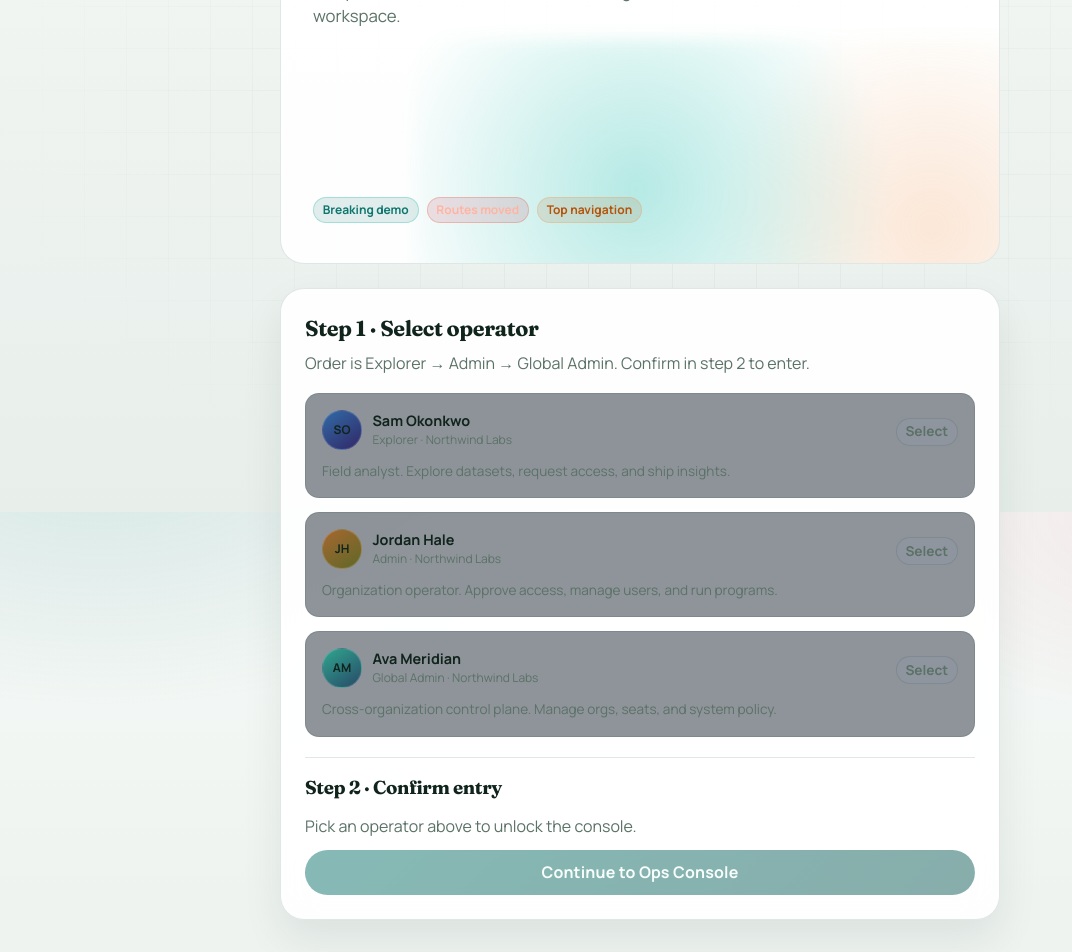
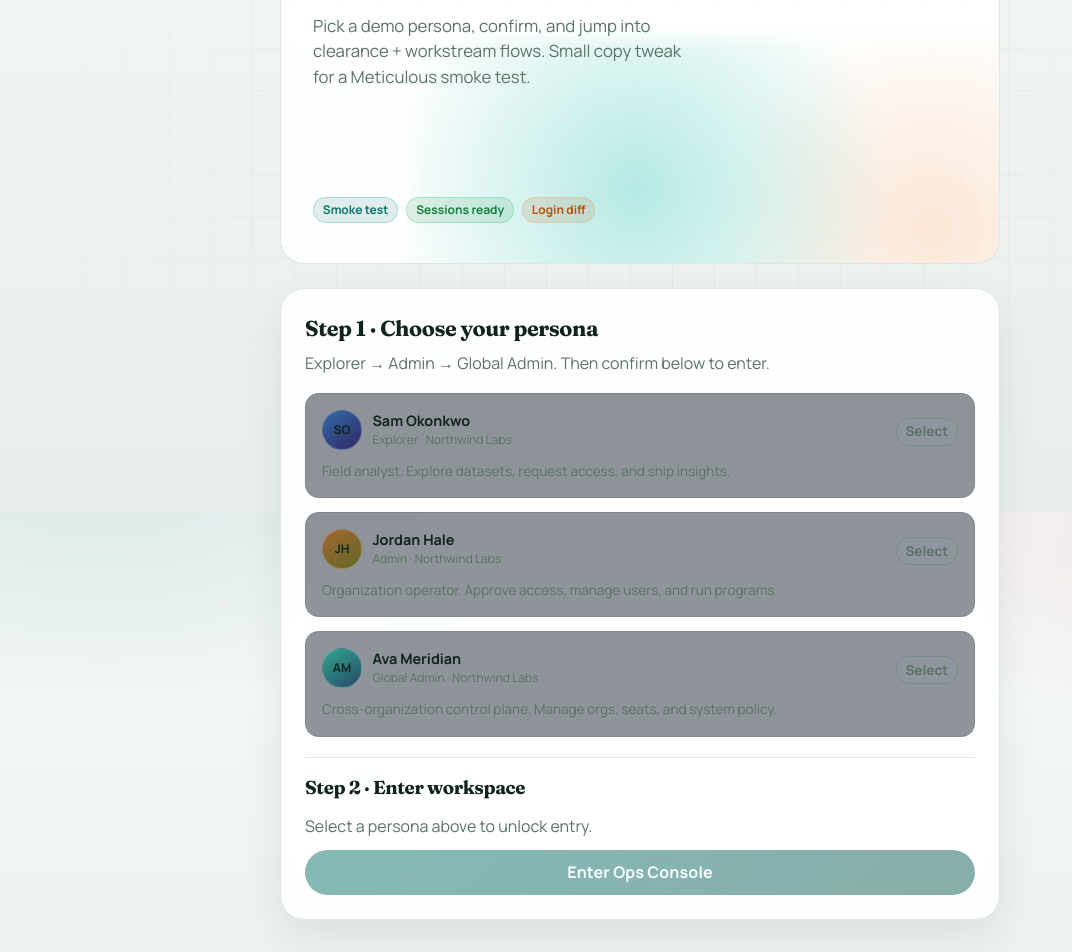
Before and after one commit to Meka88/PilotAI, a React (Vite) app: page /login in a window 1280 px wide. Shown: the part 288-1240 px from the top of the page, without its empty margins (0-1072 px from the left). Built offline with nearby package versions, Linux system fonts and the light colour scheme.

Commit message:
Tweak login copy for Meticulous smoke test
Small visible headline, badge, and CTA text changes on the login page
so recorded sessions can surface a clean visual diff.

Co-authored-by: Meerim <Meka88@users.noreply.github.com>

```diff
--- a/src/pages/LoginPage.tsx
+++ b/src/pages/LoginPage.tsx
@@ -26,25 +26,25 @@ export function LoginPage() {
         <section className="login-brand">
           <div>
             <div className="eyebrow">PilotAI Ops</div>
-            <h1>Sign into the Ops Console</h1>
+            <h1>Welcome back to Ops Console</h1>
             <p>
-              This release uses a two-step persona gate. Select an operator,
-              then confirm before entering the workspace.
+              Pick a demo persona, confirm, and jump into clearance + workstream
+              flows. Small copy tweak for a Meticulous smoke test.
             </p>
           </div>
           <div className="row" style={{ gap: "0.5rem", flexWrap: "wrap" }}>
-            <Badge tone="teal">Breaking demo</Badge>
-            <Badge tone="coral">Routes moved</Badge>
-            <Badge tone="amber">Top navigation</Badge>
+            <Badge tone="teal">Smoke test</Badge>
+            <Badge tone="ok">Sessions ready</Badge>
+            <Badge tone="amber">Login diff</Badge>
           </div>
         </section>
 
         <section className="login-panel">
           <h2 style={{ fontSize: "1.35rem", marginBottom: "0.35rem" }}>
-            Step 1 · Select operator
+            Step 1 · Choose your persona
           </h2>
           <p className="muted" style={{ marginBottom: "1.1rem" }}>
-            Order is Explorer → Admin → Global Admin. Confirm in step 2 to enter.
+            Explorer → Admin → Global Admin. Then confirm below to enter.
           </p>
           <div className="stack">
             {personas.map((user) => {
@@ -80,11 +80,11 @@ export function LoginPage() {
           </div>
 
           <div className="login-confirm">
-            <h3>Step 2 · Confirm entry</h3>
+            <h3>Step 2 · Enter workspace</h3>
             <p className="muted">
               {selected
-                ? `Continue as ${selected.name} (${roleLabels[selected.role]}).`
-                : "Pick an operator above to unlock the console."}
+                ? `Ready to enter as ${selected.name} (${roleLabels[selected.role]}).`
+                : "Select a persona above to unlock entry."}
             </p>
             <button
               className="btn"
@@ -96,7 +96,7 @@ export function LoginPage() {
                 navigate("/");
               }}
             >
-              Continue to Ops Console
+              Enter Ops Console
             </button>
           </div>
         </section>
```
